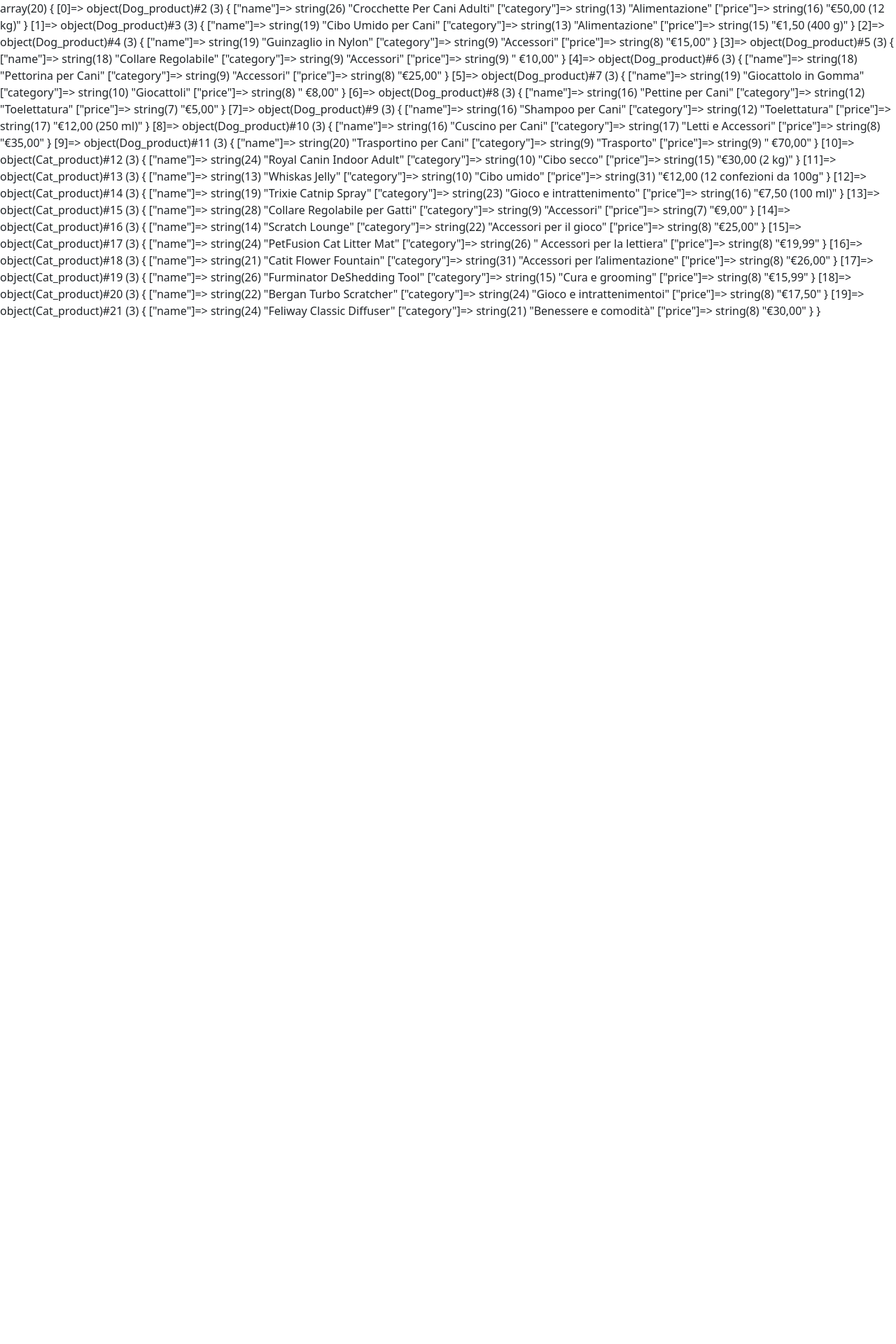
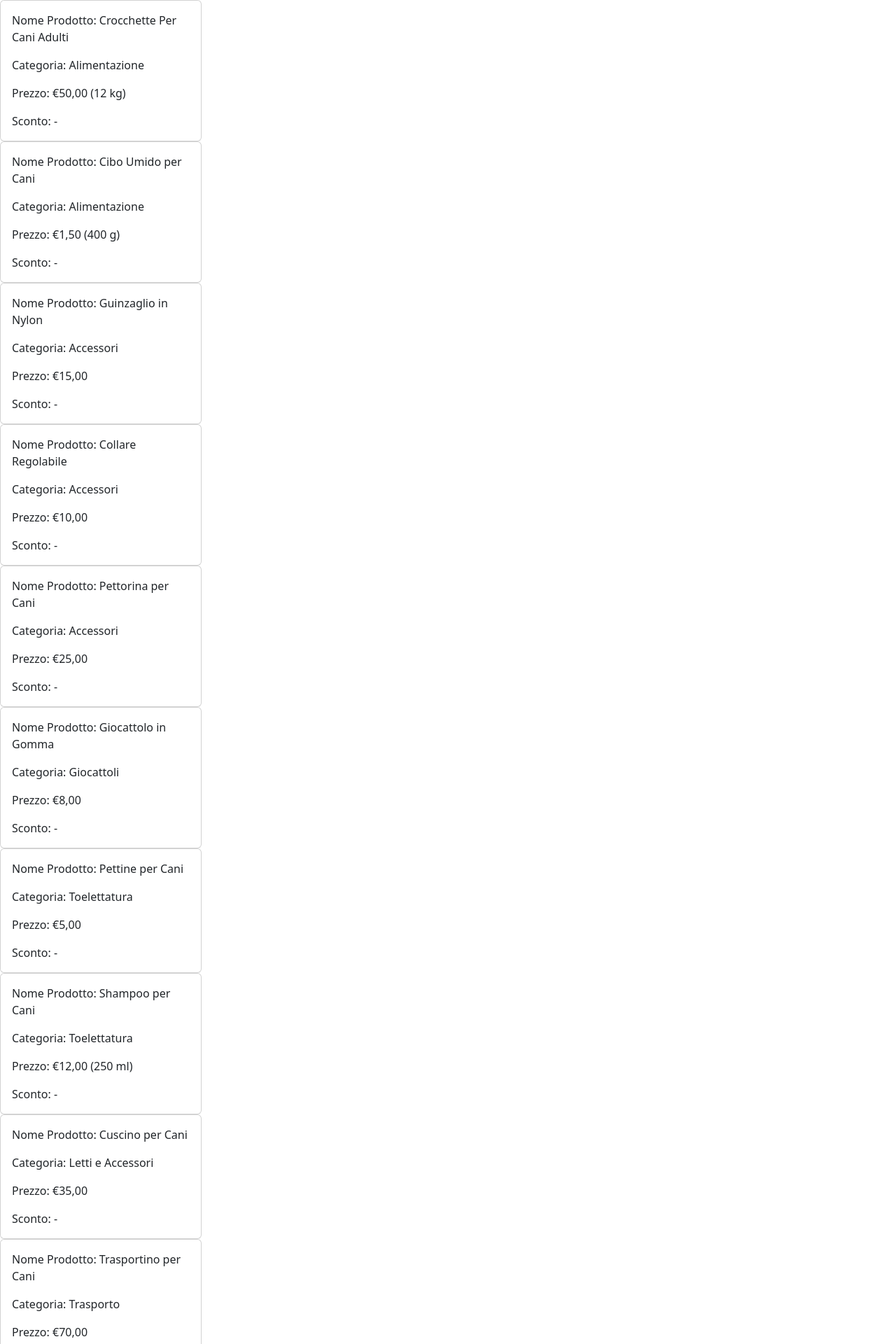
Before and after one commit to ElonaHoxhaj96/php-oop-2, a PHP site: page / in a window 1280 px wide. Shown: the top 1920 px of the page at 70% size. Before the commit the page ends 454 px from the top, so only its background shows below. Run offline with PHP 8.4, Linux system fonts and the light colour scheme.

Commit message:
printed in page

```diff
--- /dev/null
+++ b/DISCOUNT/Discount.php
@@ -0,0 +1,24 @@
+<?php
+class Discount extends Dog_product{
+    public $discount;
+
+    function __construct(string $_name, string $_category,float $_price,  $_discount)
+    {
+        parent ::__construct($_name, $_category, $_price);
+
+        $this->discount = $_discount;
+    }
+
+    //creo una funzione per lo sconto
+    // public function discount() {
+    //     // Controlla se lo sconto è impostato e ha valore
+    //     if ($this->discount !== null && $this->discount > 0) {
+    //         // Restituisce il valore dello sconto
+    //         return $this->discount;
+    //     } else {
+    //         // Restituisce "none" se non è presente uno sconto
+    //         return "none";
+    //     }
+    // }
+}
+?>
--- a/db_products.php
+++ b/db_products.php
@@ -1,19 +1,21 @@
 <?php
 require_once __DIR__ . '/Dog_product.php';
-require_once __DIR__ . '/Cat_product..php';
+require_once __DIR__ . '/Cat_product.php';
+require_once __DIR__ . '/DISCOUNT/Discount.php';
+
 
 $db_products = [
     //PRODOTTI PER CANI
-    new Dog_product('Crocchette Per Cani Adulti', 'Alimentazione', '€50,00 (12 kg)'),
+    new Dog_product('Crocchette Per Cani Adulti', 'Alimentazione', '€50,00 (12 kg)', '20%'),
     new Dog_product('Cibo Umido per Cani','Alimentazione', '€1,50 (400 g)'),
     new Dog_product('Guinzaglio in Nylon','Accessori','€15,00'),
-    new Dog_product('Collare Regolabile','Accessori',' €10,00'),
+    new Dog_product('Collare Regolabile','Accessori',' €10,00', '30%'),
     new Dog_product('Pettorina per Cani','Accessori','€25,00'),
-    new Dog_product('Giocattolo in Gomma','Giocattoli',' €8,00'),
+    new Dog_product('Giocattolo in Gomma','Giocattoli',' €8,00', '15%'),
     new Dog_product('Pettine per Cani','Toelettatura','€5,00'),
     new Dog_product('Shampoo per Cani','Toelettatura','€12,00 (250 ml)'),
     new Dog_product('Cuscino per Cani','Letti e Accessori','€35,00'),
-    new Dog_product('Trasportino per Cani','Trasporto',' €70,00'),
+    new Dog_product('Trasportino per Cani','Trasporto',' €70,00', '15%'),
 
     //PRODOTTI PER GATTI
     new Cat_product('Royal Canin Indoor Adult', 'Cibo secco', '€30,00 (2 kg)'),
@@ -28,5 +30,5 @@ $db_products = [
     new Cat_product('Feliway Classic Diffuser','Benessere e comodità','€30,00'),
 
 ];
-var_dump($db_products);
+
 ?>
--- a/index.php
+++ b/index.php
@@ -1,7 +1,8 @@
 <?php
 require_once __DIR__ . '/Dog_product.php';
-require_once __DIR__ . '/Cat_product..php';
-require_once __DIR__ . '/db_products.php'
+require_once __DIR__ . '/Cat_product.php';
+require_once __DIR__ . '/db_products.php';
+require_once __DIR__ . '/./DISCOUNT/Discount.php'
 
 
 ?>
@@ -15,7 +16,17 @@ require_once __DIR__ . '/db_products.php'
      <link rel="stylesheet" href="https://cdn.jsdelivr.net/npm/bootstrap@5.3.3/dist/css/bootstrap.min.css">
 </head>
 <body>
+    <?php foreach($db_products as $product): ?>
+        <div class="card d-flex flex-row inline" style="width: 18rem;">
+        <div class="card-body">
+            <p class="card-text">Nome Prodotto: <?php echo $product->name?> </p>
+            <p class="card-text">Categoria: <?php echo $product->category ?> </p>
+            <p class="card-text">Prezzo: <?php echo $product->price ?> </p>
+            <p class="card-text">Sconto: <?php echo $product->discount ?? '-' ?> </p>
 
+        </div>
+        </div>
+    <?php endforeach ;?>
 
 
     <!-- BOOTSTRAP JS -->
```
Also changed, not shown: Cat_product.php (renamed from Cat_product..php).
